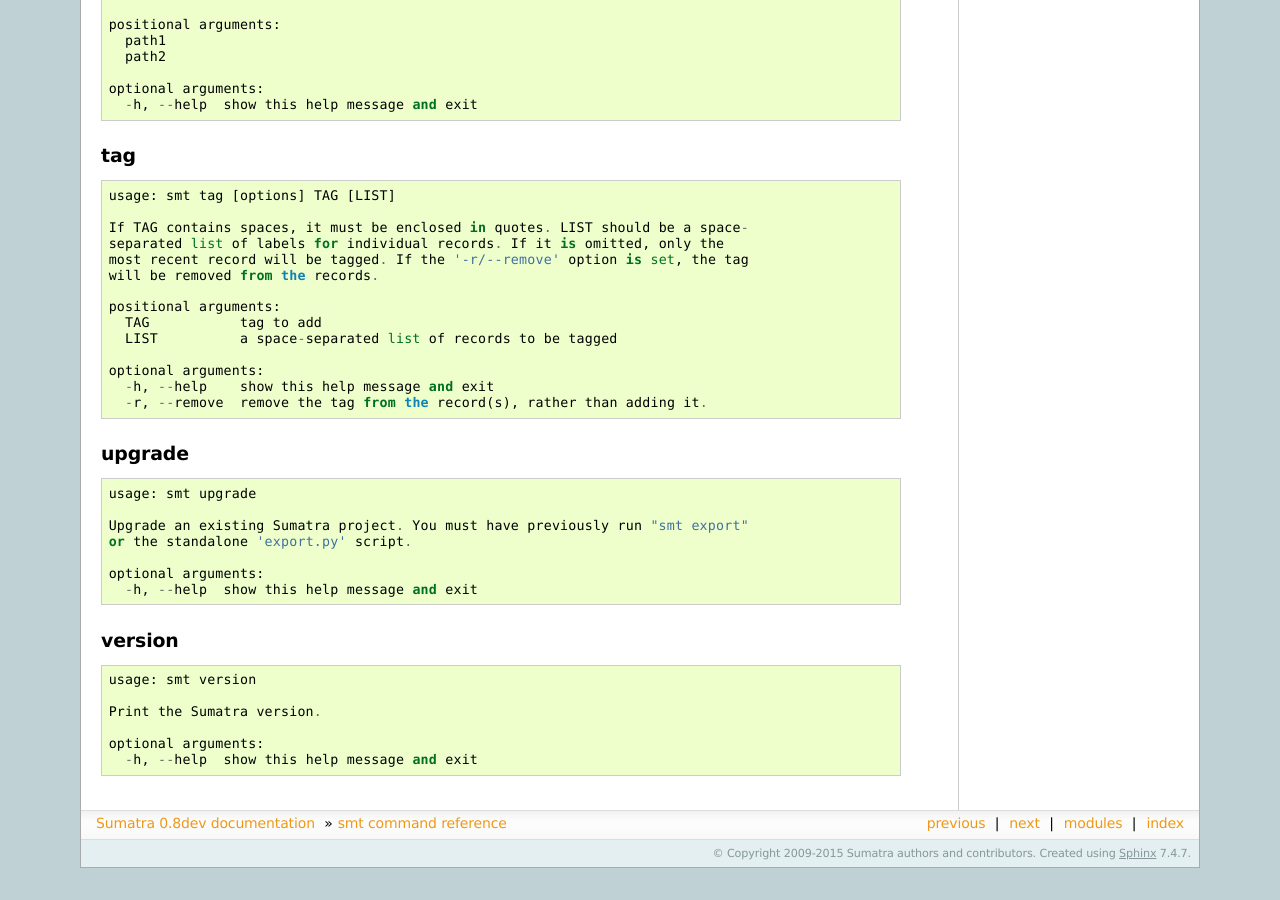
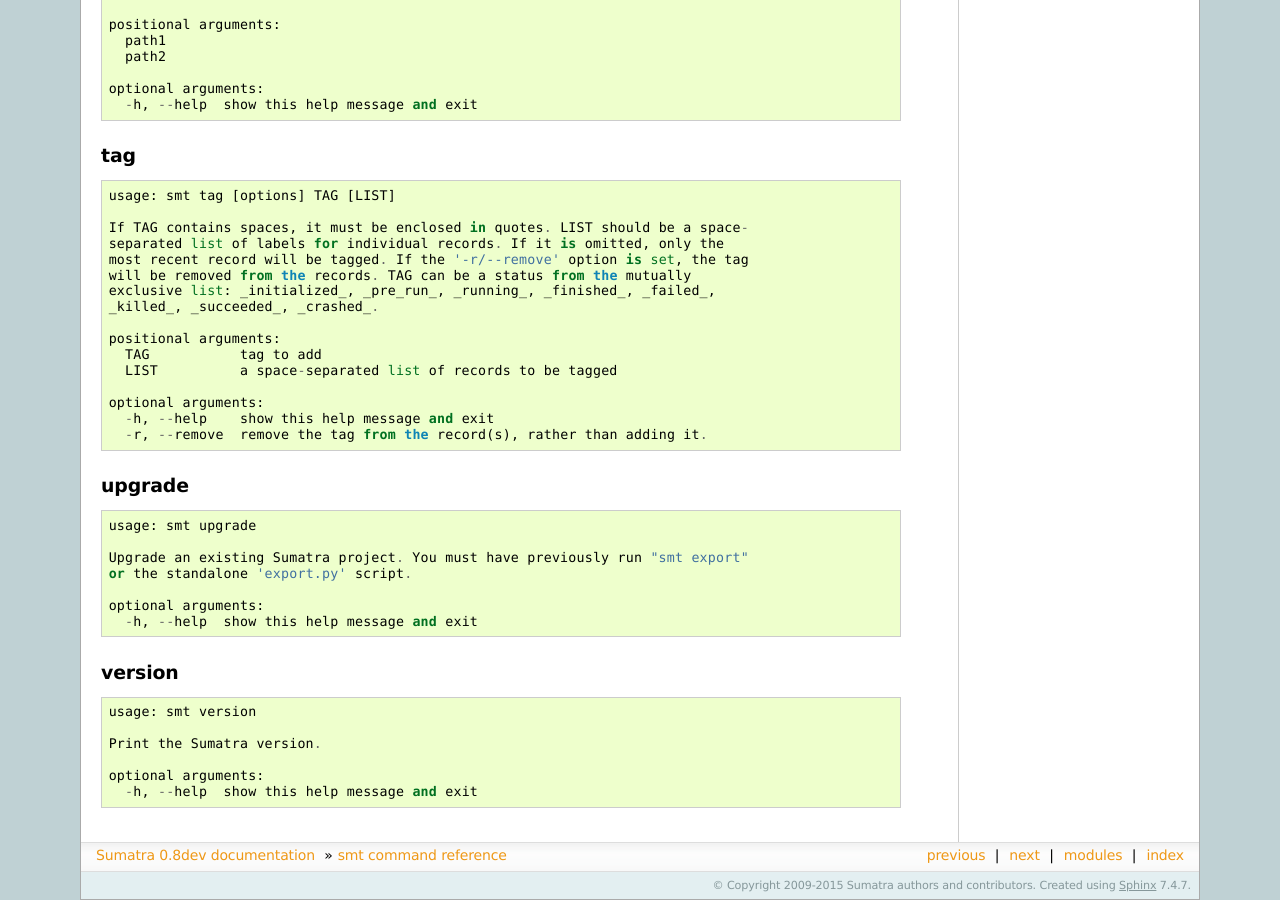
Before and after one commit to open-research/sumatra, a Sphinx documentation site: the page built from doc/command_reference.txt, in a window 1280 px wide and 900 px high, scrolled down 6181 px. Built offline with Sphinx 7.4.7, drawn with Linux system fonts in a browser that asks for light colours; before the commit the page ends 7049 px from its top, so only the background shows below that.

Commit message:
Document status tags

```diff
--- a/doc/command_reference.txt
+++ b/doc/command_reference.txt
@@ -405,7 +405,9 @@
     If TAG contains spaces, it must be enclosed in quotes. LIST should be a space-
     separated list of labels for individual records. If it is omitted, only the
     most recent record will be tagged. If the '-r/--remove' option is set, the tag
-    will be removed from the records.
+    will be removed from the records. TAG can be a status from the mutually
+    exclusive list: _initialized_, _pre_run_, _running_, _finished_, _failed_,
+    _killed_, _succeeded_, _crashed_.
 
     positional arguments:
       TAG           tag to add
```
Also changed, not shown: doc/getting_started.txt (+17 -1 lines).
